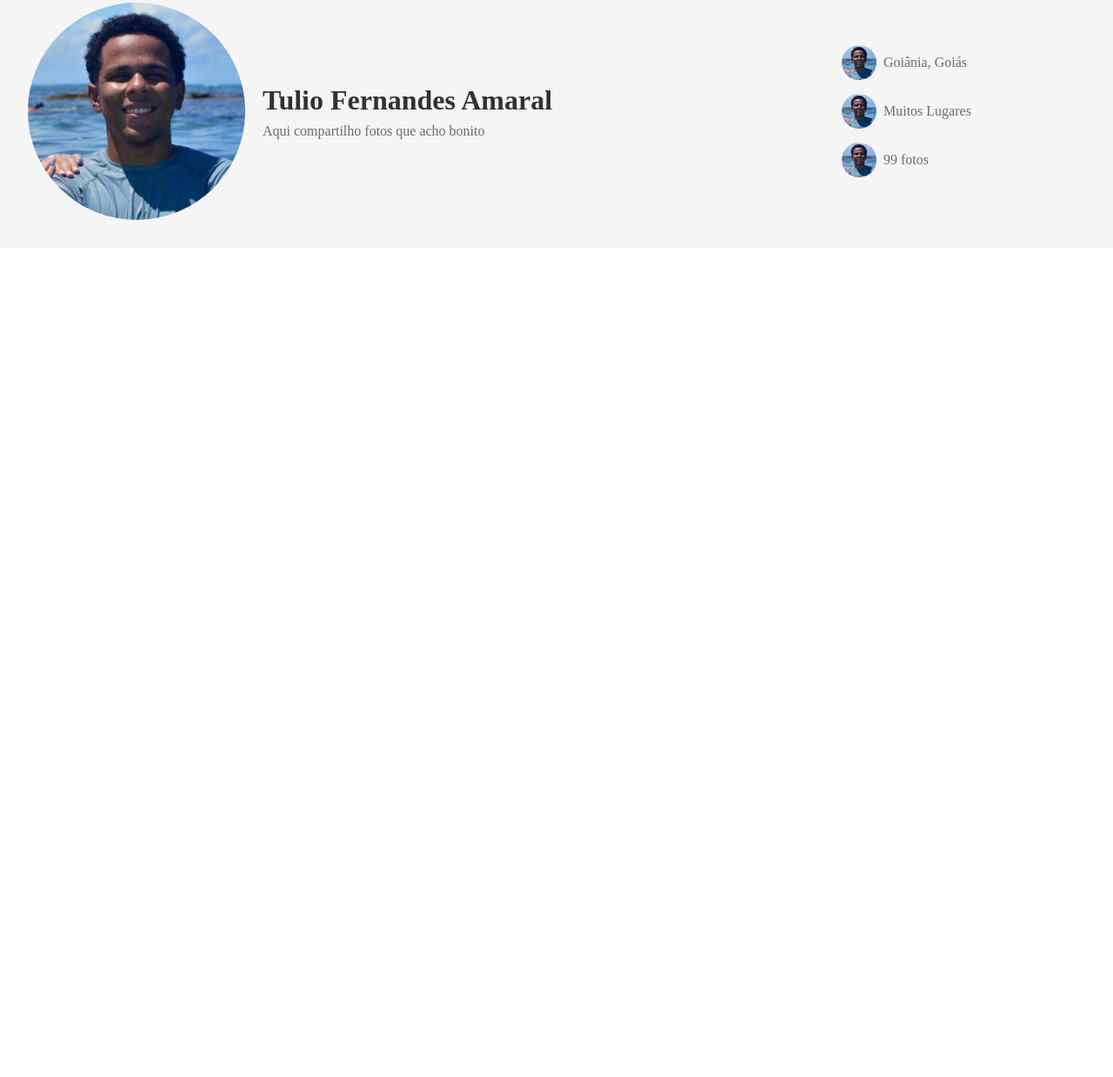
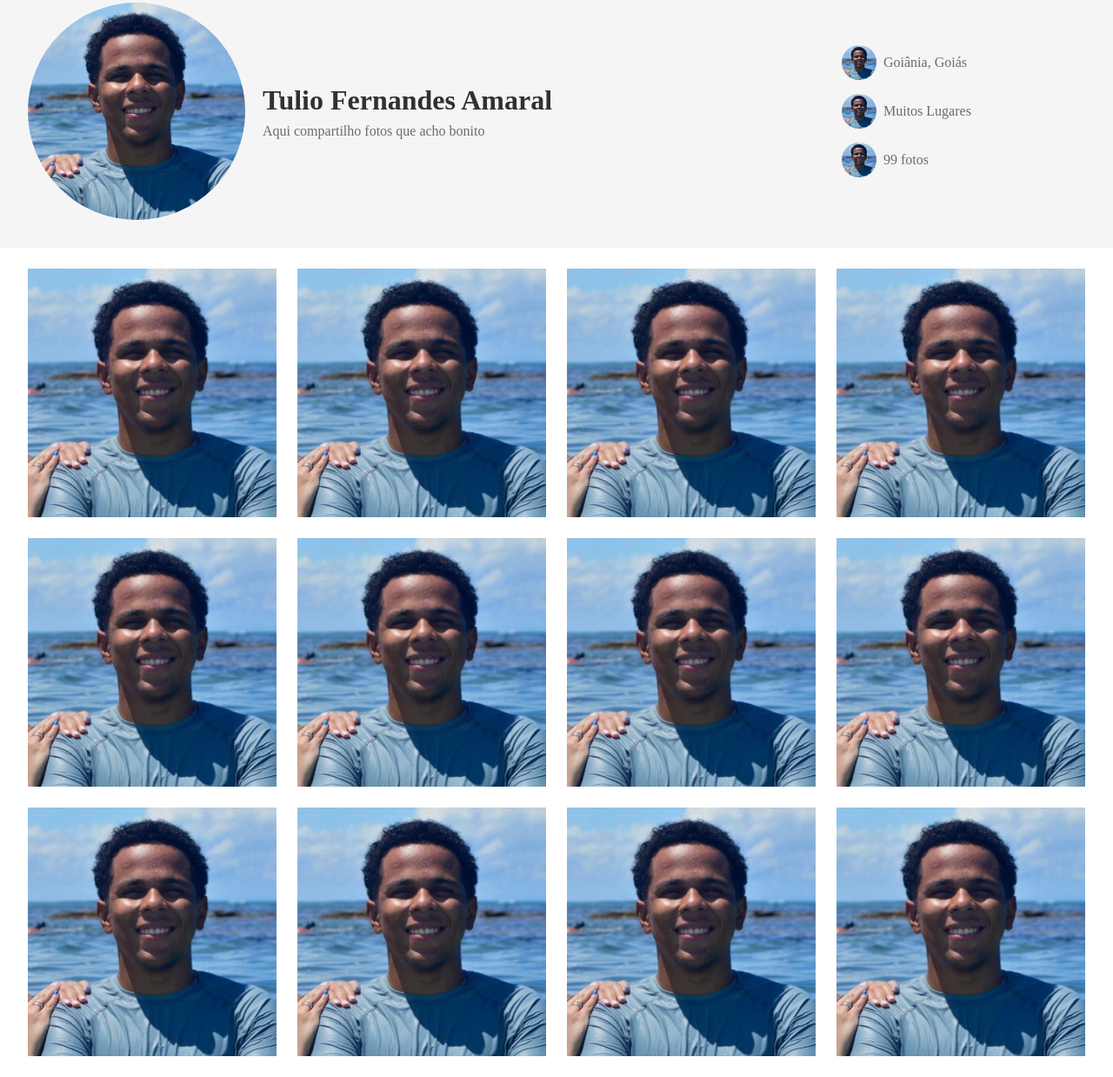
Before and after one commit to TulioAmaralFx/Fotogram, a plain HTML site: page index.html in a window 1280 px wide. Shown: the part 125-1364 px from the top of the page at 87% size. Before the commit the page ends 800 px from the top, so only its background shows below. Drawn offline with Linux system fonts and the light colour scheme.

Commit message:
Final Main

```diff
--- a/index.html
+++ b/index.html
@@ -11,14 +11,14 @@
 <body>
     <div class="br-surface-color">
         <nav class="container">
-            <a href="./assets/css-3.png" id="logo">
+            <a href="./assets/perfil.png" id="logo">
                 <img src="./assets/perfil.jpeg" alt="Logomarca">
                 <h1>Fotogram</h1>
             </a>
             <ul id="primary-menu">
                 <li>
                     <a href="#">
-                        <img src="./assets/css-3.png" alt="icon-lupa">
+                        <img src="./assets/perfil.jpeg" alt="icon-lupa">
                     </a>
                 </li>
                 <li><a href="#"></a>Explore</li>
@@ -56,5 +56,19 @@
             </div>
         </header>
     </div>
+    <main class="container">
+        <img src="./assets/perfil.jpeg" alt="">
+        <img src="./assets/perfil.jpeg" alt="">
+        <img src="./assets/perfil.jpeg" alt="">
+        <img src="./assets/perfil.jpeg" alt="">
+        <img src="./assets/perfil.jpeg" alt="">
+        <img src="./assets/perfil.jpeg" alt="">
+        <img src="./assets/perfil.jpeg" alt="">
+        <img src="./assets/perfil.jpeg" alt="">
+        <img src="./assets/perfil.jpeg" alt="">
+        <img src="./assets/perfil.jpeg" alt="">
+        <img src="./assets/perfil.jpeg" alt="">
+        <img src="./assets/perfil.jpeg" alt="">
+    </main>
 </body>
 </html>
--- a/styles/index.css
+++ b/styles/index.css
@@ -1,3 +1,4 @@
 @import url(global.css);
 @import url(nav.css);
 @import url(header.css);
+@import url(main.css);
--- /dev/null
+++ b/styles/main.css
@@ -0,0 +1,13 @@
+main{
+    display: flex;
+    flex-wrap: wrap;
+    gap: 24px;
+    padding-block: 24px;
+
+}
+
+main img{
+    height: 286px;
+    width: 286px;
+    object-fit: cover;
+}
```
